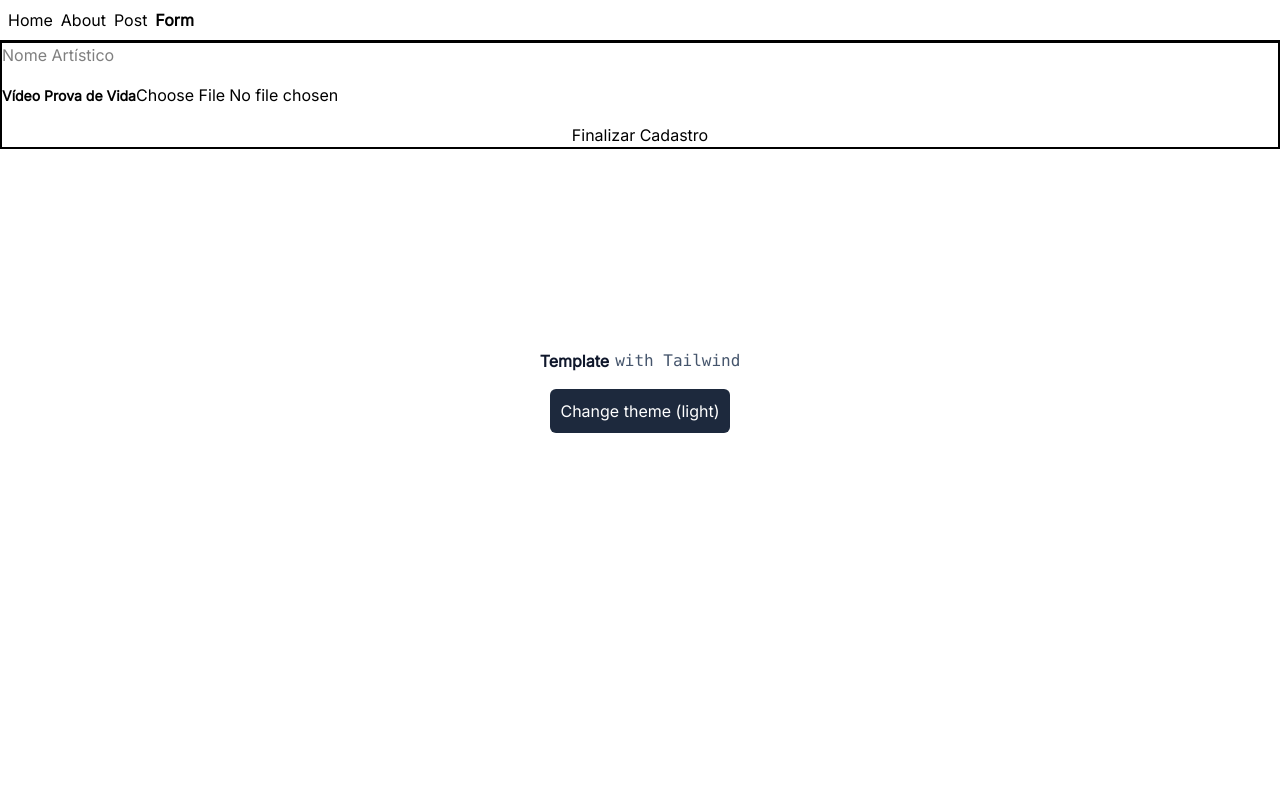
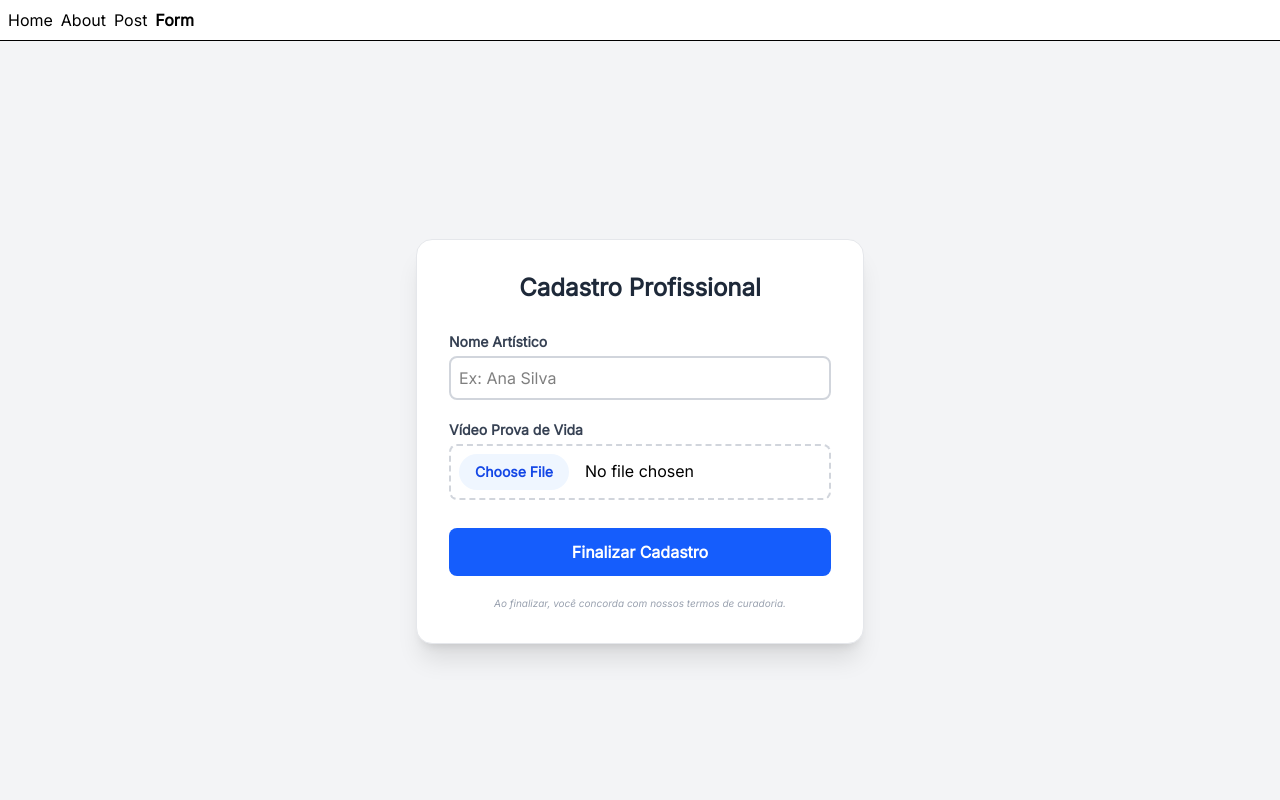
Before and after one commit to gustavogabana/project-one, a React (Vite) app: page /form in a window 1280 px wide. Shown: the top 800 px of the page. Built offline with nearby package versions, Linux system fonts and the light colour scheme.

Commit message:
basic form with rhf and zod

```diff
--- a/src/components/Form.tsx
+++ b/src/components/Form.tsx
@@ -4,11 +4,10 @@ import * as z from "zod";
 
 const professionalSchema = z.object({
     name: z.string().min(3, "Nome muito curto"),
-    email: z.email("E-mail inválido"),
     proofOfLife: z
         .custom<FileList>()
-        .refine((files) => files?.length === 1, "Video do corpo para avaliação é obrigatório")
-        .refine((files) => files?.[0].size <= 10 * 1024 * 1024, "O video deve ter menos de 10MB")
+        .refine((files) => files instanceof FileList && files.length > 0, "Video para avaliação é obrigatório")
+        .refine((files) => !files[0] || files[0].size <= 200 * 1024 * 1024, "O video deve ter menos de 200MB")
 });
 
 type ProfessionalData = z.infer<typeof professionalSchema>;
@@ -19,7 +18,11 @@ function Form() {
         handleSubmit,
         formState: { errors, isSubmitting }
     } = useForm<ProfessionalData>({
-        resolver: zodResolver(professionalSchema)
+        resolver: zodResolver(professionalSchema),
+        defaultValues: {
+            name: "",
+            proofOfLife: undefined
+        }
     });
 
     const onSubmit = async (data: ProfessionalData) => {
@@ -27,34 +30,53 @@ function Form() {
     }
 
     return (
-        <>
-            <form onSubmit={handleSubmit(onSubmit)} className="flex flex-col gap-4 border-2">
-                <div>
+        <div className="min-h-screen bg-gray-100 grid place-items-center p-4">
 
-                    <input {...register("name")} placeholder="Nome Artístico"
-                        className={`input input-bordered ${errors.name ? 'input-error' : ''}`}
+            <form onSubmit={handleSubmit(onSubmit)}
+                className="w-full max-w-md flex flex-col gap-5 bg-white p-8 rounded-2xl shadow-xl border border-gray-200"
+            >
+                <h2 className="text-2xl font-bold text-gray-800 text-center mb-2">Cadastro Profissional</h2>
+
+                <div className="flex flex-col gap-1">
+                    <label className="text-sm font-semibold text-gray-700">Nome Artístico</label>
+                    <input
+                        {...register("name")}
+                        placeholder="Ex: Ana Silva"
+                        className={`border-2 rounded-lg p-2 outline-none transition-all
+                            ${errors.name ? 'border-red-400 bg-red-50' : 'border-gray-300 focus:border-blue-500'}`}
                     />
-                    {errors.name && <p className="text-error text-sm">{errors.name.message}</p>}
+                    {errors.name && <p className="text-red-500 text-xs font-medium">{errors.name.message}</p>}
                 </div>
 
-                <div>
-                    <label className="label font-bold text-sm">Vídeo Prova de Vida</label>
-                    <input type="file" accept="video/*" {...register("proofOfLife")}
-                        className="file-input file-input-bordered file-input-primary"
+                <div className="flex flex-col gap-1">
+                    <label className="text-sm font-semibold text-gray-700">Vídeo Prova de Vida</label>
+                    <input
+                        type="file"
+                        accept="video/*"
+                        {...register("proofOfLife")}
+                        className="file:mr-4 file:py-2 file:px-4 file:rounded-full file:border-0 file:text-sm file:font-semibold file:bg-blue-50 file:text-blue-700 hover:file:bg-blue-100 cursor-pointer border-2 border-dashed border-gray-300 p-2 rounded-lg"
                     />
-                        {
-                            errors.proofOfLife && <p className="text-error text-sm">
-                                {errors.proofOfLife.message as string}
-                            </p>
-                        }
+                    {errors.proofOfLife && (
+                        <p className="text-red-500 text-xs font-medium">
+                            {String(errors.proofOfLife.message)}
+                        </p>
+                    )}
                 </div>
 
-                <button type="submit" disabled={isSubmitting}>
-                    {isSubmitting ? "Enviando..." : "Finalizar Cadastro"}
+                <button type="submit"
+                    disabled={isSubmitting}
+                    className={`mt-2 w-full py-3 rounded-lg font-bold text-white transition-all
+                        ${isSubmitting ? 'bg-gray-400 cursor-not-allowed' : 'bg-blue-600 hover:bg-blue-700 active:scale-95'}`}
+                >
+                    {isSubmitting ? "Enviando Vídeo..." : "Finalizar Cadastro"}
                 </button>
+
+                <p className="text-[10px] text-gray-400 text-center italic">
+                    Ao finalizar, você concorda com nossos termos de curadoria.
+                </p>
             </form>
-        </>
+        </div>
     );
-}
+};
 
 export default Form;
```
